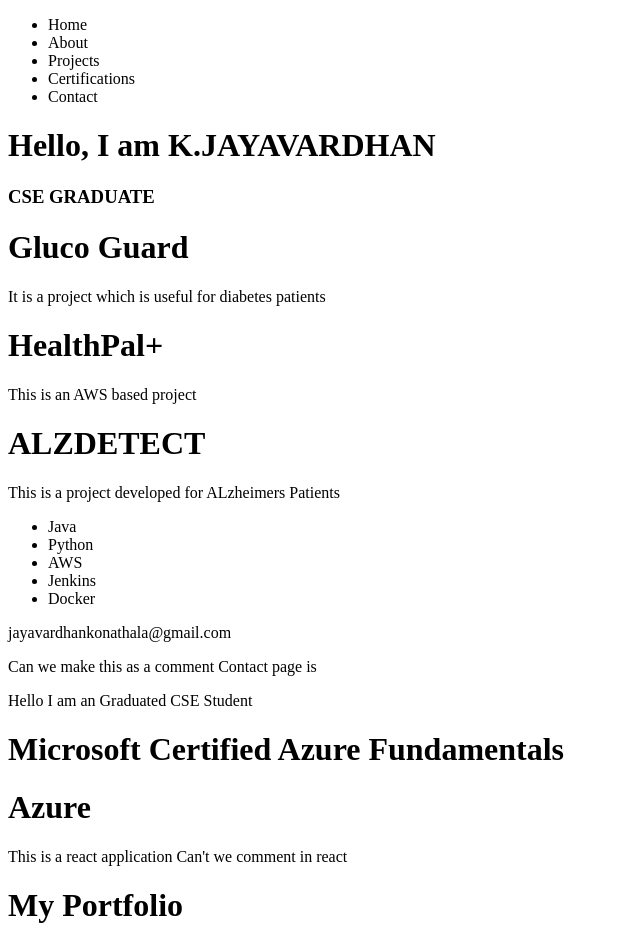
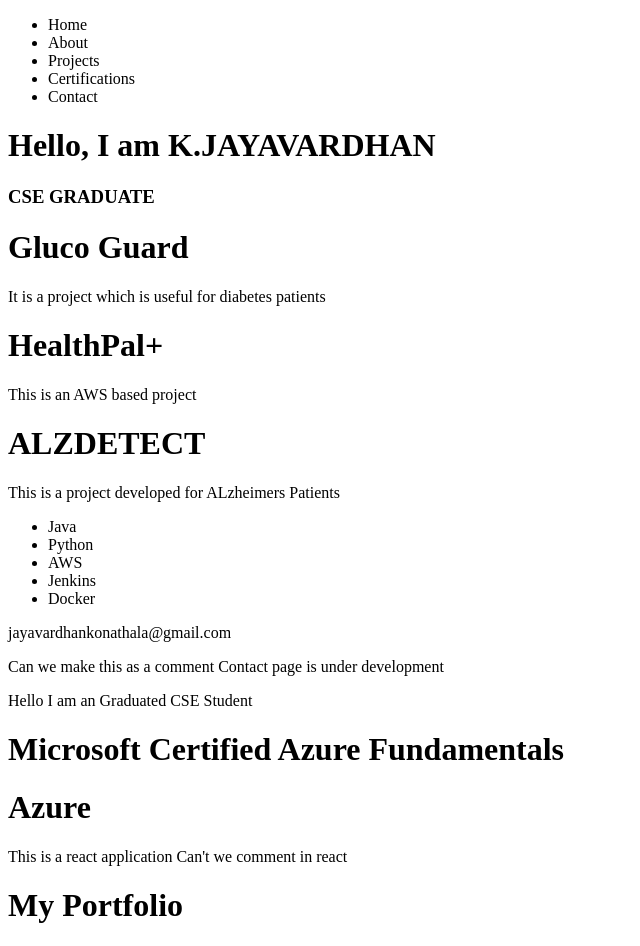
Before and after one commit to Jayavardhan56/My-Portfolio, a React app in the folder portfolio/: page / in a window 1280 px wide. Shown: the whole page, without its empty margins (0-640 px from the left). Built offline with nearby package versions, Linux system fonts and the light colour scheme; the HTML template or start-up script is replaced by a standard one.

Commit message:
Update Contact.jsx

```diff
--- a/portfolio/src/components/Contact.jsx
+++ b/portfolio/src/components/Contact.jsx
@@ -3,7 +3,7 @@ export default function Contact(){
         <>
         <p>jayavardhankonathala@gmail.com</p>
 Can we make this as a comment
-Contact page is
+Contact page is under development
         </>
     )
 }
```
